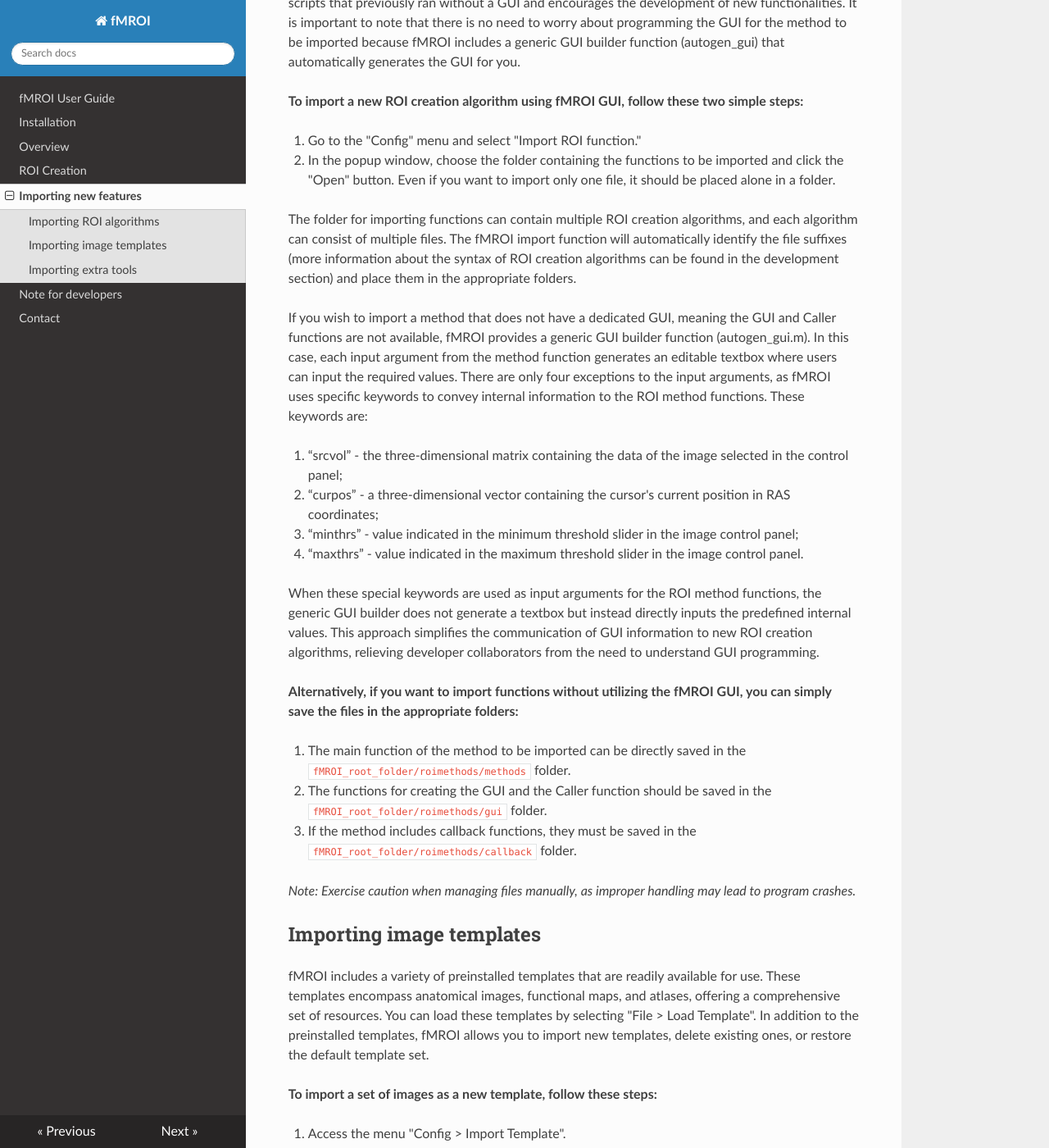
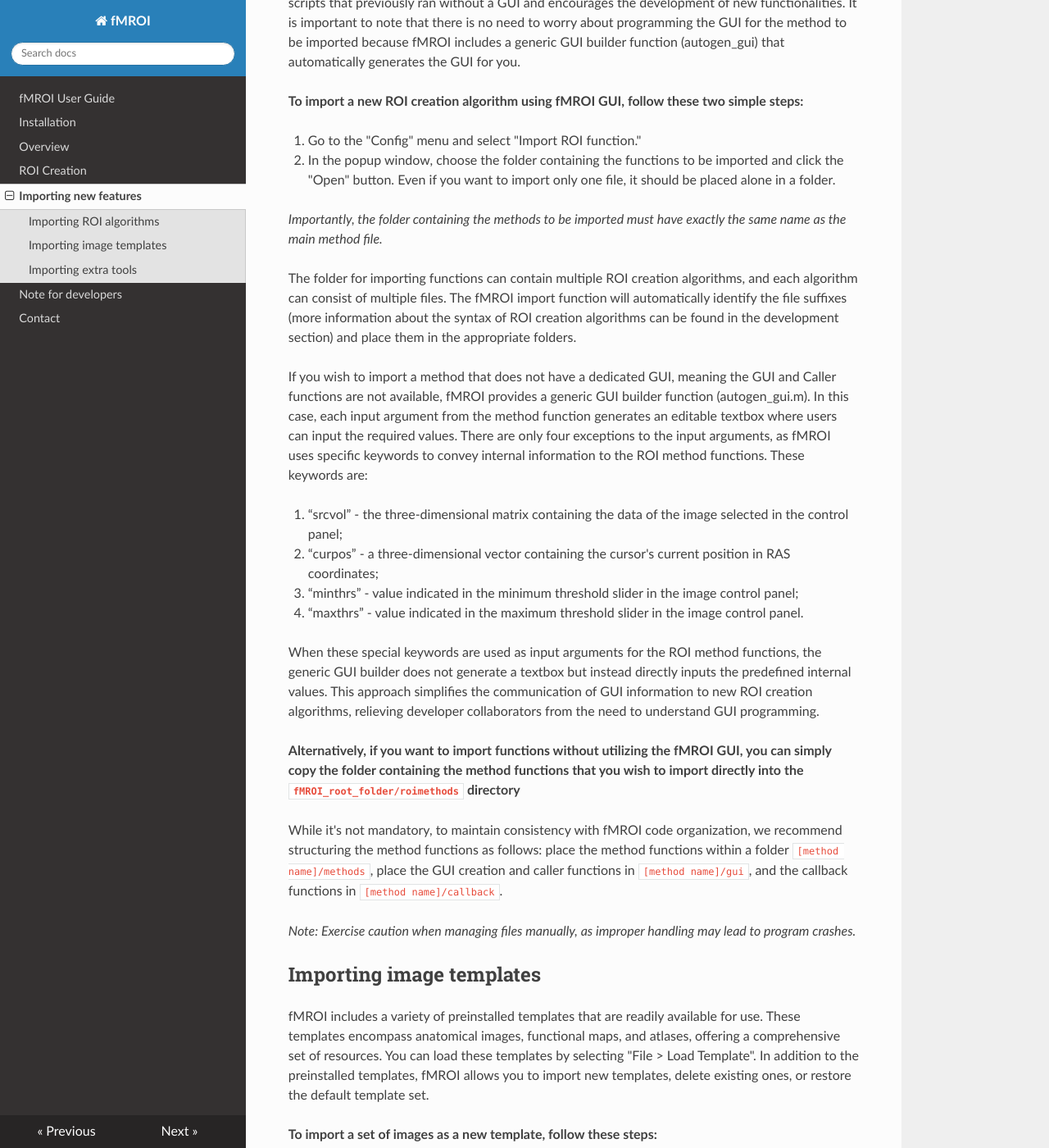
Before and after one commit to proactionlab/fmroi-docs, an MkDocs documentation site: the page built from docs/importing_features.md, in a window 1280 px wide and 1400 px high, scrolled down 416 px. Shown: the whole window at 82% size. Built offline with MkDocs 1.6.1, drawn with Linux system fonts in a browser that asks for light colours; nearby versions of some CDN libraries.

Commit message:
update importing_features

```diff
--- a/docs/importing_features.md
+++ b/docs/importing_features.md
@@ -15,6 +15,8 @@
 1. Go to the "Config" menu and select "Import ROI function."
 2. In the popup window, choose the folder containing the functions to be imported and click the "Open" button. Even if you want to import only one file, it should be placed alone in a folder.
 
+*Importantly, the folder containing the methods to be imported must have exactly the same name as the main method file.*
+
 The folder for importing functions can contain multiple ROI creation algorithms, and each algorithm can consist of multiple files. The fMROI import function will automatically identify the file suffixes (more information about the syntax of ROI creation algorithms can be found in the development section) and place them in the appropriate folders.
 
 
@@ -28,11 +30,9 @@
 
 When these special keywords are used as input arguments for the ROI method functions, the generic GUI builder does not generate a textbox but instead directly inputs the predefined internal values. This approach simplifies the communication of GUI information to new ROI creation algorithms, relieving developer collaborators from the need to understand GUI programming.
 
-**Alternatively, if you want to import functions without utilizing the fMROI GUI, you can simply save the files in the appropriate folders:**
+**Alternatively, if you want to import functions without utilizing the fMROI GUI, you can simply copy the folder containing the method functions that you wish to import directly into the `fMROI_root_folder/roimethods` directory**
 
-1. The main function of the method to be imported can be directly saved in the `fMROI_root_folder/roimethods/methods` folder.
-2. The functions for creating the GUI and the Caller function should be saved in the `fMROI_root_folder/roimethods/gui` folder.
-3. If the method includes callback functions, they must be saved in the `fMROI_root_folder/roimethods/callback` folder.
+While it's not mandatory, to maintain consistency with fMROI code organization, we recommend structuring the method functions as follows: place the method functions within a folder `[method name]/methods`, place the GUI creation and caller functions in `[method name]/gui`, and the callback functions in `[method name]/callback`.
 
 
 *Note: Exercise caution when managing files manually, as improper handling may lead to program crashes.*
```
